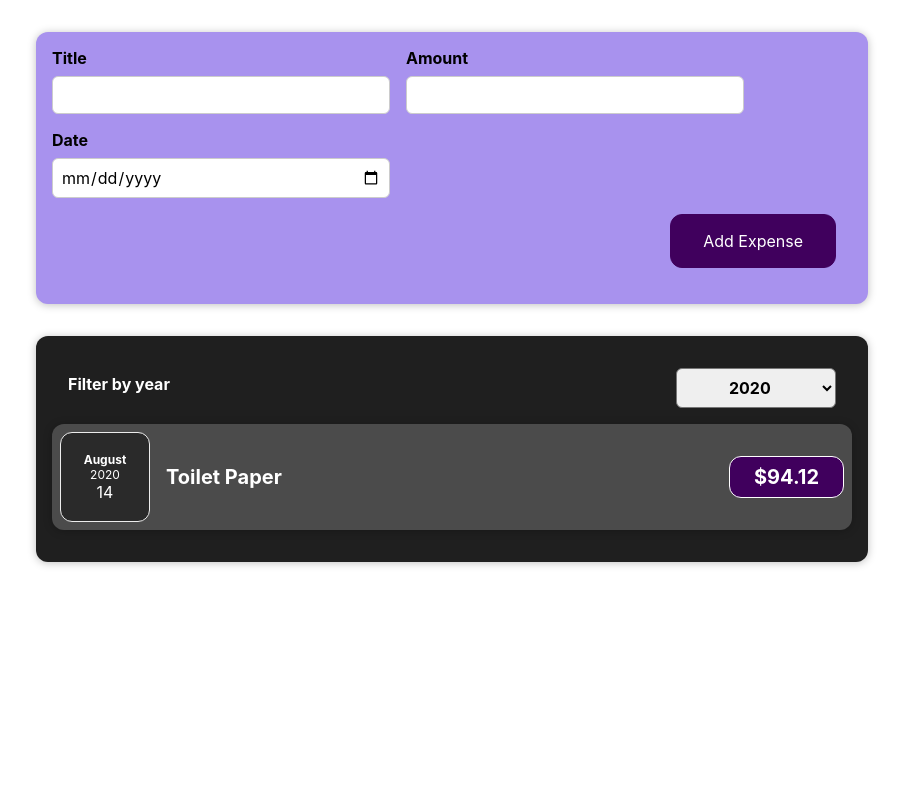
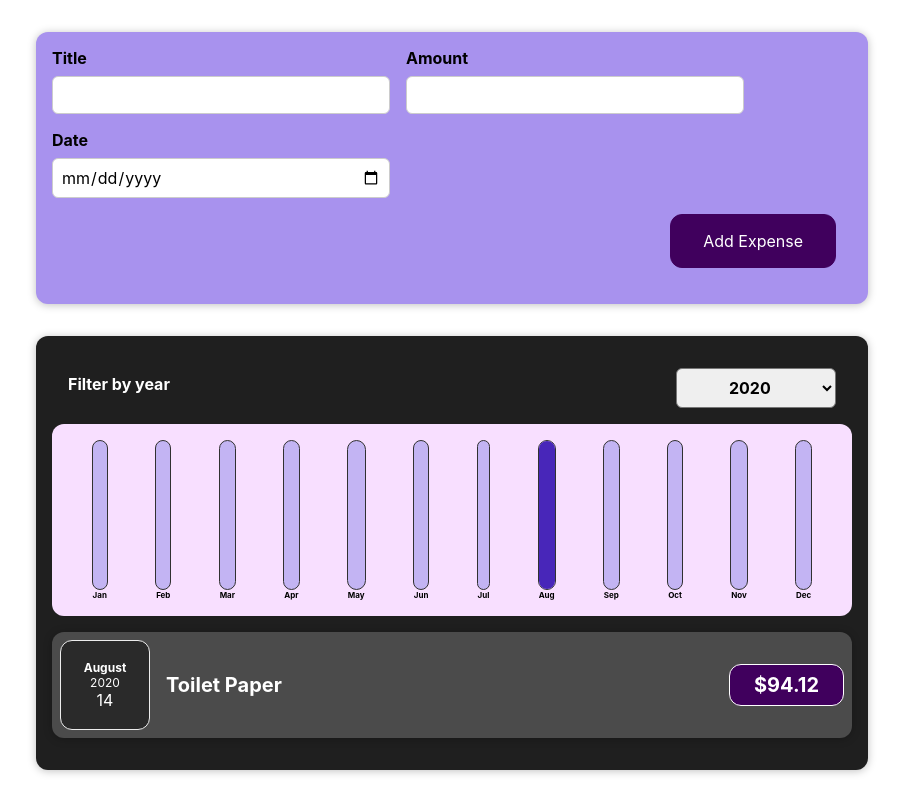
Before and after one commit to KaushalMaster/xwits_internship, a React (Create React App) app: page / in a window 1280 px wide. Shown: the whole page, without its empty margins (188-1091 px from the left). Built offline with nearby package versions, Linux system fonts and the light colour scheme.

Commit message:
added the chart functionlaity that shows the bars based on epense value

```diff
--- /dev/null
+++ b/src/components/Chart/Chart.css
@@ -0,0 +1,9 @@
+.chart {
+  padding: 1rem;
+  border-radius: 12px;
+  background-color: #f8dfff;
+  text-align: center;
+  display: flex;
+  justify-content: space-around;
+  height: 10rem;
+}
--- /dev/null
+++ b/src/components/Chart/Chart.jsx
@@ -0,0 +1,22 @@
+import React from "react";
+import "./Chart.css";
+import ChartBar from "./ChartBar";
+
+const Chart = (props) => {
+  const dataPointValues = props.datapoints.map((dataPoint) => dataPoint.value);
+  const totalMaximum = Math.max(...dataPointValues);
+  return (
+    <div className="chart">
+      {props.datapoints.map((datapoint) => (
+        <ChartBar
+          key={datapoint.label}
+          value={datapoint.value}
+          maxValue={totalMaximum}
+          label={datapoint.label}
+        />
+      ))}
+    </div>
+  );
+};
+
+export default Chart;
--- /dev/null
+++ b/src/components/Chart/ChartBar.css
@@ -0,0 +1,30 @@
+.chart-bar {
+  height: 100%;
+  display: flex;
+  flex-direction: column;
+  align-items: center;
+}
+
+.chart-bar__inner {
+  height: 100%;
+  width: 100%;
+  border: 1px solid #313131;
+  border-radius: 12px;
+  background-color: #c3b4f3;
+  overflow: hidden;
+  display: flex;
+  flex-direction: column;
+  justify-content: flex-end;
+}
+
+.chart-bar__fill {
+  background-color: #4826b9;
+  width: 100%;
+  transition: all 0.3s ease-out;
+}
+
+.chart-bar__label {
+  font-weight: bold;
+  font-size: 0.5rem;
+  text-align: center;
+}
--- /dev/null
+++ b/src/components/Chart/ChartBar.jsx
@@ -0,0 +1,20 @@
+import React from "react";
+import "./ChartBar.css";
+
+const ChartBar = (props) => {
+  let barFillHeight = "0%";
+
+  if (props.maxValue > 0) {
+    barFillHeight = Math.round((props.value / props.maxValue) * 100) + "%";
+  }
+  return (
+    <div className="chart-bar">
+      <div className="chart-bar__inner">
+              <div className="chart-bar__fill" style={{ height: barFillHeight}}></div>
+      </div>
+      <div className="chart-bar__label">{props.label}</div>
+    </div>
+  );
+};
+
+export default ChartBar;
--- /dev/null
+++ b/src/components/ExpensesList/ExpensesList.css
@@ -0,0 +1,9 @@
+.expenses-list {
+  list-style: none;
+  padding: 0;
+}
+
+.expenses-list__fallback {
+  color: white;
+  text-align: center;
+}
--- /dev/null
+++ b/src/components/ExpensesList/ExpensesList.jsx
@@ -0,0 +1,27 @@
+import React from "react";
+import "./ExpensesList.css";
+import ExpenseItem from "../Expensess/ExpenseItem/ExpenseItem";
+
+const ExpensesList = (props) => {
+  if (props.items.length === 0) {
+    return <h2 className="expenses-list__fallback">No Expenses Found</h2>;
+  }
+  return (
+    <div>
+      <ul className="expenses-list">
+        {props.items.map((expense) => {
+          return (
+            <ExpenseItem
+              key={expense.id}
+              title={expense.title}
+              amount={expense.amount}
+              date={expense.date}
+            />
+          );
+        })}
+      </ul>
+    </div>
+  );
+};
+
+export default ExpensesList;
--- a/src/components/Expensess/ExpenseItem/ExpenseItem.jsx
+++ b/src/components/Expensess/ExpenseItem/ExpenseItem.jsx
@@ -14,6 +14,7 @@
 
   return (
     <div>
+      <li>
         <Card className="expense-item">
           <ExpenseDate date={props.date} />
           <div className="expense-item__description">
@@ -22,6 +23,7 @@
           </div>
           {/* <button onClick={clickHandler}>Update</button> */}
         </Card>
+      </li>
     </div>
   );
 };
--- a/src/components/Expensess/Expenses/Expenses.jsx
+++ b/src/components/Expensess/Expenses/Expenses.jsx
@@ -3,6 +3,8 @@
 import "./Expenses.css";
 import Card from "../../UI/Card/Card";
 import ExpensesFilter from "../ExpensesFilter/ExpensesFilter";
+import ExpensesList from "../../ExpensesList/ExpensesList";
+import ExpensesChart from "../ExpensesChart/ExpensesChart";
 
 const Expenses = (props) => {
   const [filteredYear, setFilteredYear] = useState("2020");
@@ -15,31 +17,18 @@
     return expense.date.getFullYear().toString() === filteredYear;
   });
 
-  let expensesContent = <p className="error_msg">No Expenses Found!</p>;
-
-  if (filteredExpenses.length > 0) {
-    expensesContent = filteredExpenses.map((expense) => {
-      return (
-        <ExpenseItem
-          key={expense.id}
-          title={expense.title}
-          amount={expense.amount}
-          date={expense.date}
-        />
-      );
-    });
-  }
-
   return (
     <Card className="expenses">
       <ExpensesFilter
         selected={filteredYear}
         onChangeFilter={filterChangeHandler}
       />
+      {/* Rendering Chart based on Filtered Values*/}
+      <ExpensesChart expenses={filteredExpenses} />
 
       {/* Rendering Filter items based on condition */}
 
-      {expensesContent}
+      <ExpensesList items={filteredExpenses} />
       {/* <ExpenseItem
         title={props.items[0].title}
         amount={props.items[0].amount}
--- /dev/null
+++ b/src/components/Expensess/ExpensesChart/ExpensesChart.jsx
@@ -0,0 +1,32 @@
+import React from "react";
+import Chart from "../../Chart/Chart";
+
+const ExpensesChart = (props) => {
+  const chartDataPoints = [
+    { label: "Jan", value: 0 },
+    { label: "Feb", value: 0 },
+    { label: "Mar", value: 0 },
+    { label: "Apr", value: 0 },
+    { label: "May", value: 0 },
+    { label: "Jun", value: 0 },
+    { label: "Jul", value: 0 },
+    { label: "Aug", value: 0 },
+    { label: "Sep", value: 0 },
+    { label: "Oct", value: 0 },
+    { label: "Nov", value: 0 },
+    { label: "Dec", value: 0 },
+  ];
+
+  for (const expense of props.expenses) {
+    const expenseMonth = expense.date.getMonth(); // starting at 0 => January => 0
+    chartDataPoints[expenseMonth].value += expense.amount;
+  }
+
+  return (
+    <div>
+      <Chart datapoints={chartDataPoints} />
+    </div>
+  );
+};
+
+export default ExpensesChart;
```
Lines whose indentation alone changed are shown as unchanged.
